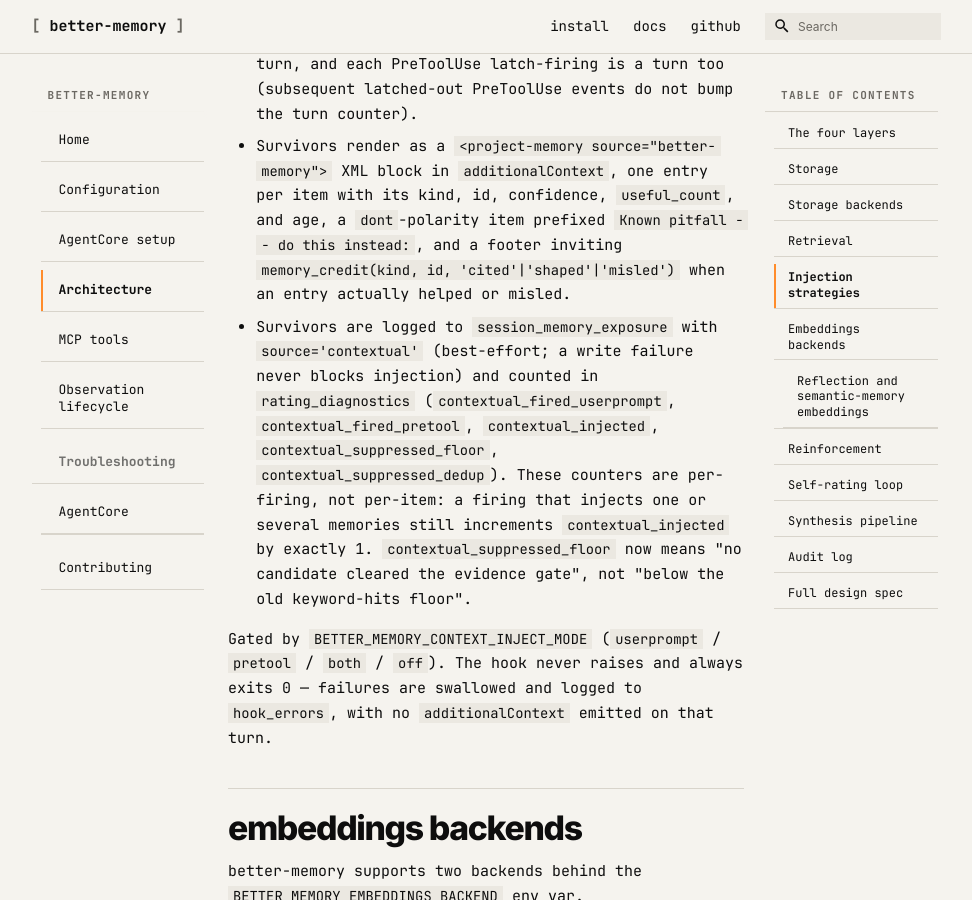
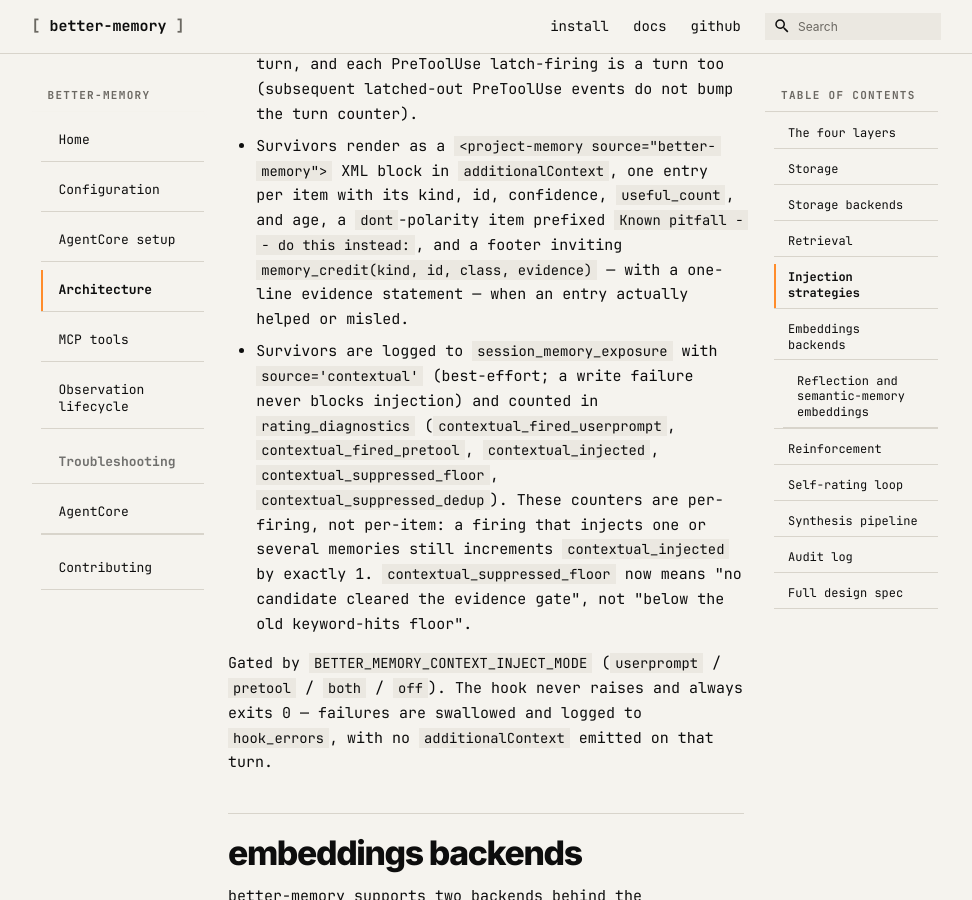
Before and after one commit to emp3thy/better-memory, an MkDocs documentation site: the page built from website/architecture.md, in a window 1280 px wide and 900 px high, scrolled down 6874 px. Shown: the whole window, without its empty margins (154-1126 px from the left). Built offline with MkDocs 1.6.1 and Material for MkDocs 9.7.7, drawn with Linux system fonts in a browser that asks for light colours; comment, search, counter and statistics services are not loaded.

Commit message:
docs(website): fix stale memory_credit signature in contextual-injection prose
Code review caught a stale memory_credit(kind, id, 'cited'|'shaped'|'misled')
signature left over from before the evidence requirement, in the Contextual
injection section describing the retrieve_relevant footer text. Actual
footer (better_memory/services/relevant.py ~298-303):
memory_credit(kind, id, class, evidence) - include a one-line evidence
statement. Updated the sentence to match and mention the evidence line.
Grepped architecture.md again for memory_credit -- no other stale instance.

```diff
--- a/website/architecture.md
+++ b/website/architecture.md
@@ -74,7 +74,7 @@ better-memory gets memory in front of Claude two ways: a dump at session start,
 - A keyword-hit fallback (>= 2 distinct hits) applies only where the BM25/vector legs are structurally unavailable: for reflections, when there is no raw sqlite `conn` (agentcore mode); for semantic memories -- which have no FTS substrate at all -- whenever no query vector could be produced (no embedder configured, or the Ollama embed call is in cooldown). `BETTER_MEMORY_CONTEXT_MIN_HITS` is **deprecated**: `contextual_inject` no longer reads it, superseded by the evidence gate above.
 - Because PreToolUse now matches every tool, a per-session latch (`SeenStore.pretool_fired` / `mark_pretool_fired`, `better_memory/services/context_seen.py`) runs the full retrieval path at most once per session for PreToolUse; every later PreToolUse event in the session short-circuits on the latch state before touching the DB or the embedder. UserPromptSubmit is unaffected by the latch and fires on every prompt.
 - Survivors are capped to `BETTER_MEMORY_CONTEXT_MAX_ITEMS`, then filtered through a per-session `SeenStore` (`better_memory/services/context_seen.py`, JSON file at `<home>/state/context_seen_<session_id>.json`) that deduplicates memories already injected this session. `BETTER_MEMORY_CONTEXT_REINJECT_TURNS=0` (default) means a memory is injected at most once per session; a positive value allows re-injection after that many turns have passed since it was last shown. A "turn" here is one firing of the `contextual_inject` hook, not one user prompt-response cycle: each user prompt is a turn, and each PreToolUse latch-firing is a turn too (subsequent latched-out PreToolUse events do not bump the turn counter).
-- Survivors render as a `<project-memory source="better-memory">` XML block in `additionalContext`, one entry per item with its kind, id, confidence, `useful_count`, and age, a `dont`-polarity item prefixed `Known pitfall -- do this instead:`, and a footer inviting `memory_credit(kind, id, 'cited'|'shaped'|'misled')` when an entry actually helped or misled.
+- Survivors render as a `<project-memory source="better-memory">` XML block in `additionalContext`, one entry per item with its kind, id, confidence, `useful_count`, and age, a `dont`-polarity item prefixed `Known pitfall -- do this instead:`, and a footer inviting `memory_credit(kind, id, class, evidence)` — with a one-line evidence statement — when an entry actually helped or misled.
 - Survivors are logged to `session_memory_exposure` with `source='contextual'` (best-effort; a write failure never blocks injection) and counted in `rating_diagnostics` (`contextual_fired_userprompt`, `contextual_fired_pretool`, `contextual_injected`, `contextual_suppressed_floor`, `contextual_suppressed_dedup`). These counters are per-firing, not per-item: a firing that injects one or several memories still increments `contextual_injected` by exactly 1. `contextual_suppressed_floor` now means "no candidate cleared the evidence gate", not "below the old keyword-hits floor".
 
 Gated by `BETTER_MEMORY_CONTEXT_INJECT_MODE` (`userprompt` / `pretool` / `both` / `off`). The hook never raises and always exits 0 — failures are swallowed and logged to `hook_errors`, with no `additionalContext` emitted on that turn.
```
